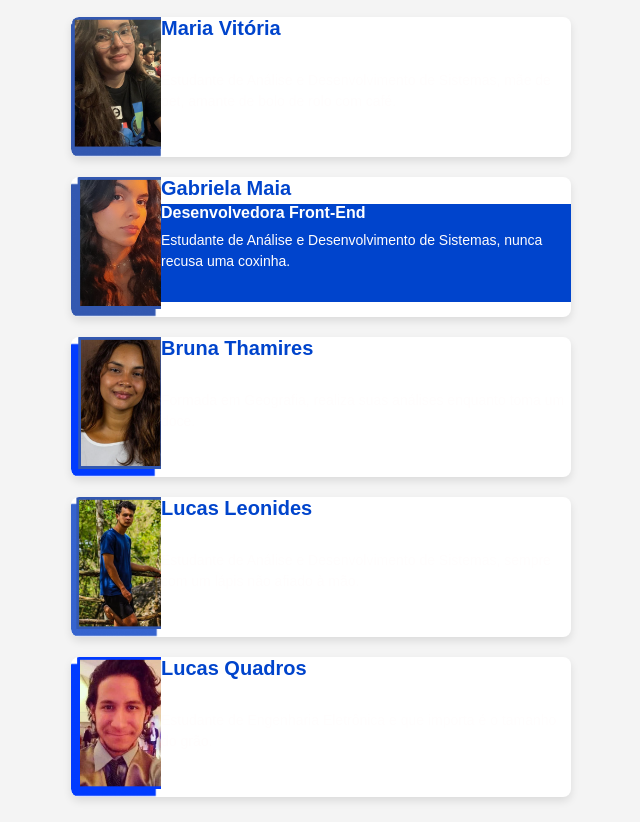
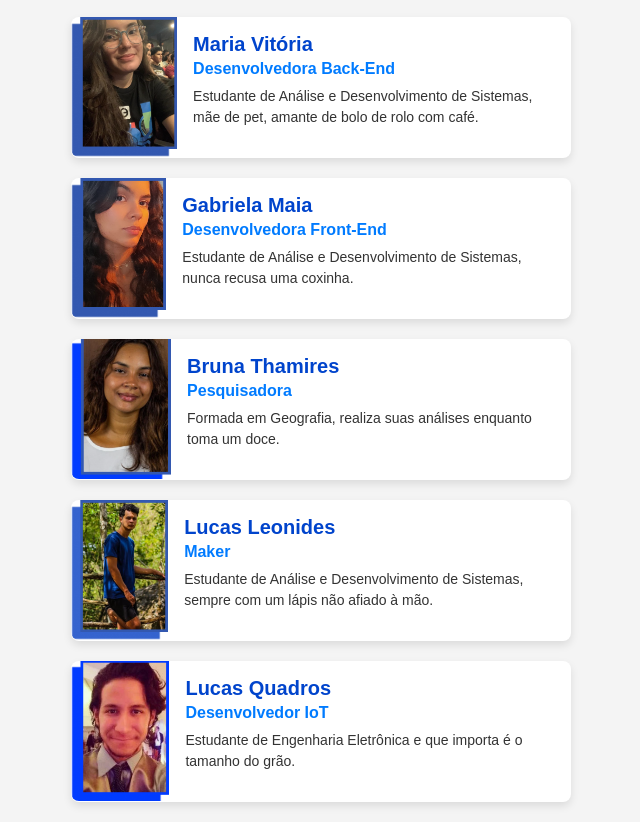
Before and after one commit to gabrielamaiia01/EfeitoOndas-Ih-alagou, a plain HTML site: page Cards-Membros-Test/index.html in a window 1280 px wide. Shown: the part 81-903 px from the top of the page, without its empty margins (319-959 px from the left). Drawn offline with Linux system fonts and the light colour scheme.

Commit message:
correção do erro

```diff
--- a/Cards-Membros-Test/index.html
+++ b/Cards-Membros-Test/index.html
@@ -6,7 +6,6 @@
   <title>Conheça nosso time</title>
   <link rel="stylesheet" href="style.css">
 </head>
-
 <body>
   <h1>Conheça nosso time:</h1>
   <div class="team">
@@ -18,18 +17,14 @@
         <p>Estudante de Análise e Desenvolvimento de Sistemas, mãe de pet, amante de bolo de rolo com café.</p>
       </div>
     </div>
-
     <div class="card">
       <img src="Img/Gabriela Maia.png" alt="Gabriela Maia">
       <div class="info">
         <h2>Gabriela Maia</h2>
-        <div class="color">
         <h3>Desenvolvedora Front-End</h3>
         <p>Estudante de Análise e Desenvolvimento de Sistemas, nunca recusa uma coxinha.</p>
       </div>
-      </div>
     </div>
-
     <div class="card">
       <img src="Img/Bruna Thamires.png" alt="Bruna Thamires">
       <div class="info">
@@ -38,7 +33,6 @@
         <p>Formada em Geografia, realiza suas análises enquanto toma um doce.</p>
       </div>
     </div>
-
     <div class="card">
       <img src="Img/Lucas Leonides.png" alt="Lucas Leonides">
       <div class="info">
@@ -47,7 +41,6 @@
         <p>Estudante de Análise e Desenvolvimento de Sistemas, sempre com um lápis não afiado à mão.</p>
       </div>
     </div>
-
     <div class="card">
       <img src="Img/Lucas Quadros.png" alt="Lucas Quadros">
       <div class="info">
--- a/Cards-Membros-Test/style.css
+++ b/Cards-Membros-Test/style.css
@@ -13,14 +13,6 @@ body {
 h1 {
   color: #0044cc;
   margin-bottom: 20px;
-
-  }
-
-  .color{
-    width: 100%;
-    height: 70%;
-    background-color: #0044cc;
-
 }
 
 .team {
@@ -41,15 +33,15 @@ body {
 }
 
 .card img {
-    width: 90px;
+  width: 120px;
   height: 140px;
   object-fit: cover;
   border-radius: 8px 0 0 8px;
 }
 
-   /*.info {
-   /* padding: 16px;
-  }*/
+.info {
+  padding: 16px;
+}
 
 .info h2 {
   color: #0044cc;
@@ -58,13 +50,13 @@ body {
 }
 
 .info h3 {
-    color: #ffffff;
+  color: #007bff;
   margin: 4px 0;
   font-size: 16px;
 }
 
 .info p {
-    color: #fffdfd;
+  color: #333;
   font-size: 14px;
   margin-top: 8px;
   line-height: 1.5;
```
Lines whose indentation alone changed are shown as unchanged.
